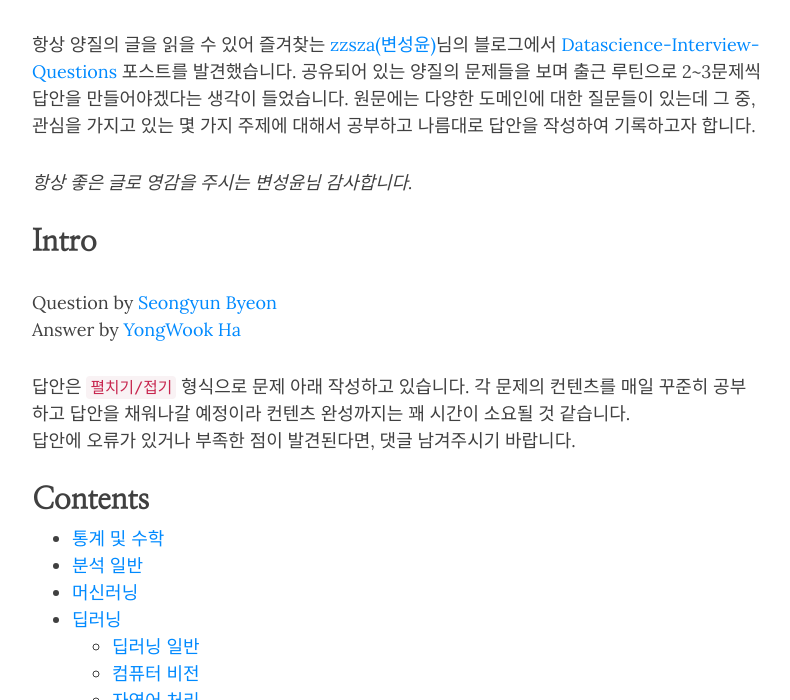
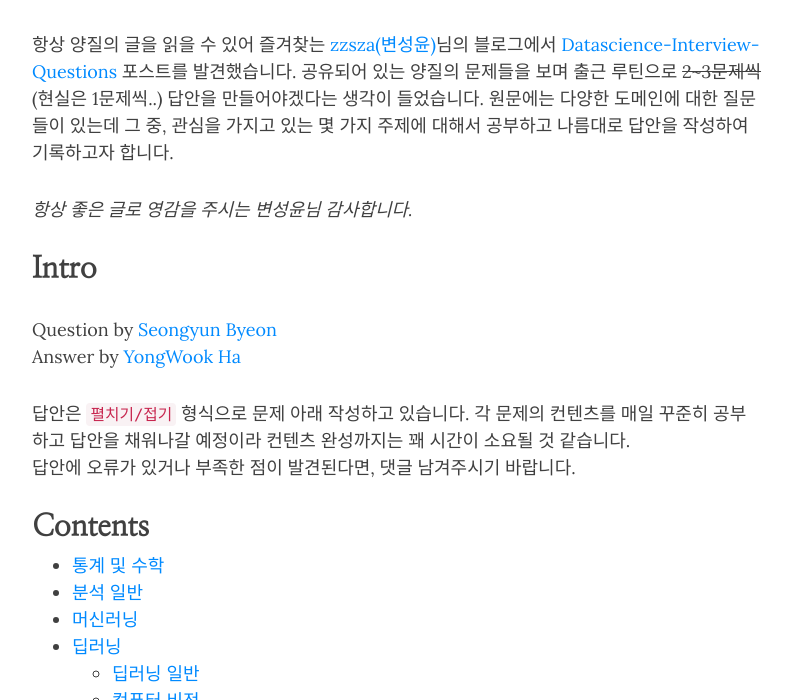
Before and after one commit to YongWookHa/yongwookha.github.io, a Jekyll site: the page built from collections/_MachineLearning/2021-01-29-Interview Question.md, in a window 1280 px wide and 900 px high, scrolled down 347 px, cut to the strip 200-900 px from the top of the window. Shown: the whole strip, without its empty margins (243-1033 px from the left). Built offline with Jekyll 4.4.1, drawn with Linux system fonts in a browser that asks for light colours; nearby versions of some CDN libraries; some web fonts are replaced; formulas are drawn with MathJax 3; comment, search, counter and statistics services are not loaded.

Commit message:
update contents

```diff
--- a/collections/_MachineLearning/2021-01-29-Interview Question.md
+++ b/collections/_MachineLearning/2021-01-29-Interview Question.md
@@ -8,7 +8,7 @@ comments: true
 mathjax: true
 ---
 
-항상 양질의 글을 읽을 수 있어 즐겨찾는 [zzsza(변성윤)](https://github.com/zzsza)님의 블로그에서 [Datascience-Interview-Questions](https://zzsza.github.io/data/2018/02/17/datascience-interivew-questions/) 포스트를 발견했습니다. 공유되어 있는 양질의 문제들을 보며 출근 루틴으로 2~3문제씩 답안을 만들어야겠다는 생각이 들었습니다. 원문에는 다양한 도메인에 대한 질문들이 있는데 그 중, 관심을 가지고 있는 몇 가지 주제에 대해서 공부하고 나름대로 답안을 작성하여 기록하고자 합니다.
+항상 양질의 글을 읽을 수 있어 즐겨찾는 [zzsza(변성윤)](https://github.com/zzsza)님의 블로그에서 [Datascience-Interview-Questions](https://zzsza.github.io/data/2018/02/17/datascience-interivew-questions/) 포스트를 발견했습니다. 공유되어 있는 양질의 문제들을 보며 출근 루틴으로 ~~2~3문제씩~~(현실은 1문제씩..) 답안을 만들어야겠다는 생각이 들었습니다. 원문에는 다양한 도메인에 대한 질문들이 있는데 그 중, 관심을 가지고 있는 몇 가지 주제에 대해서 공부하고 나름대로 답안을 작성하여 기록하고자 합니다.
 
 _항상 좋은 글로 영감을 주시는 변성윤님 감사합니다._
 
```
